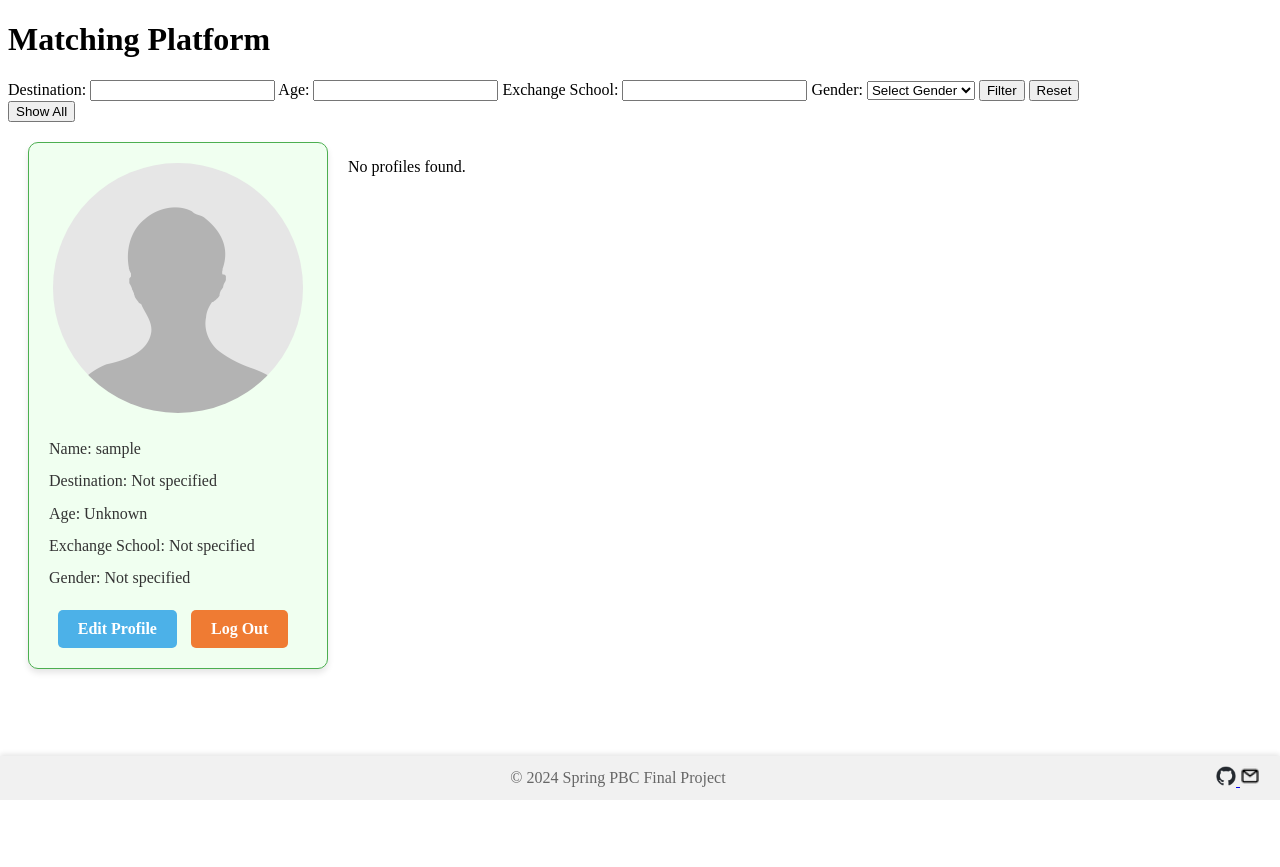
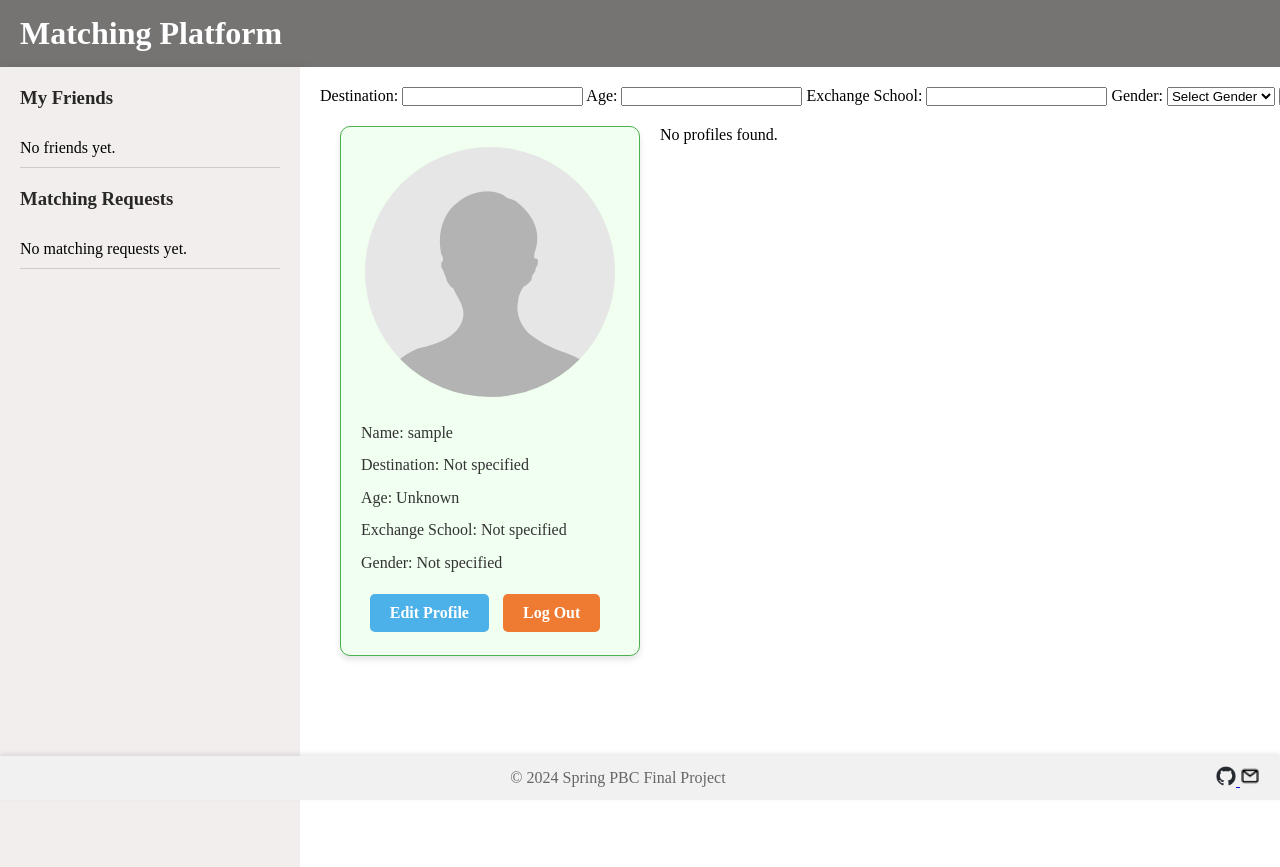
Before and after one commit to Bai1026/PBC_Final_Project, a Django app: page /show-all-profiles/ in a window 1280 px wide. Before the commit the page ends 800 px from the top, so only its background shows below. Run offline with Django 3.2, Linux system fonts and the light colour scheme; the visitor is signed in with stand-in values (Sample User, id 1); data comes from the database, SQL or seed files in the repository.

Commit message:
add sidebar, change position of 'show all' button

```diff
--- a/platform/login/urls.py
+++ b/platform/login/urls.py
@@ -1,6 +1,6 @@
 from django.urls import path
 from django.conf.urls import handler403, handler404
-from .views import user_login, welcome, register, user_matching, hide_profile, UserProfileUpdate, filter_function, show_all_profiles
+from .views import user_login, welcome, register, user_matching, hide_profile, UserProfileUpdate, filter_function, show_all_profiles, matching_list
 
 urlpatterns = [
     # path('login/', user_login, name='login'),
@@ -12,7 +12,8 @@ urlpatterns = [
     path('hide-profile/<str:username>/', hide_profile, name='hide_profile'),
     # 篩選路徑
     path('filter/', filter_function, name='filter_function'),
-    path('show-all-profiles/', show_all_profiles, name='show_all_profiles')
+    path('show-all-profiles/', show_all_profiles, name='show_all_profiles'),
+    path('matching-list/', matching_list, name='matching_list')
 ]
 
 handler403 = 'login.views.custom_403'
--- a/platform/login/views.py
+++ b/platform/login/views.py
@@ -182,3 +182,20 @@ def show_all_profiles(request):
         'profiles': profiles,
         'current_user_profile': current_user_profile
     })
+
+
+def matching_list(request):
+    # Retrieve the current user's profile
+    current_user_profile = UserProfile.objects.get(user=request.user)
+
+    # Fetch the list of friends (users that are already matched)
+    friends = []
+
+    # Fetch the list of matching requests received by the current user
+    matching_requests_received = []
+
+    return render(request, 'matching.html', {
+        'friends': friends,
+        'matching_requests_received': matching_requests_received,
+        'current_user_profile': current_user_profile
+    })
--- a/platform/myproject/static/css/matching.css
+++ b/platform/myproject/static/css/matching.css
@@ -1,9 +1,79 @@
+* {
+    margin: 0;
+    padding: 0;
+    box-sizing: border-box;
+}
+/* 標題 */
+.title-box {
+    background-color: #767373;
+    padding: 15px;
+}
+h1 {
+    margin-left: 5px;
+    color: #ffffff;
+}
+
+/* content + menu */
+body2 {
+    display: flex;
+    min-height: 100vh;
+    margin: 0;
+}
+
+/* menu */
+.menu {
+    background-color: #f3eeee; /* 灰色 */
+    height: 100vh;
+    width: 300px;
+    flex: 0 0 auto;
+    overflow: auto;
+    box-shadow: 5px 0px 10px rgba(0, 0, 0, 0.1); /* 右侧阴影 */
+}
+h3 {
+    margin: 20px;
+    color: #282726
+}
+ul {
+    list-style-type: none; /* 移除默认列表符号 */
+    padding: 0;
+    margin: 20px;
+    text-align: left;
+}
+ul li {
+    padding: 10px 0;
+    border-bottom: 1px solid #ccc; /* 添加分隔線 */
+    width: 100%;
+    box-sizing: border-box;
+}
+
+/* content */
+.content {
+    width: 100vw;
+    height: 100vh;
+    background-color: #ffffff;
+    padding: 20px; /* 添加內邊距 */
+    overflow: hidden;
+    flex: 1 1 auto;
+    display: flex; /* 将 content 区域设置为 flex 布局 */
+    flex-direction: column; /* 垂直方向排列子元素 */
+}
+
+form {
+    display: inline-block;
+}
+.form-container {
+    white-space: nowrap; /* 防止內容換行，反正就是讓show all跟其他按鈕同一行 */
+}
+
 .profile-container {
     display: flex;
     flex-wrap: wrap;
     flex-direction: row;
     gap: 20px;
     padding: 20px;
+    padding-bottom: 50px; /* 避免下緣被footer遮蓋 */
+    flex: 1; /* 占据 content 区域的剩余空间 */
+    overflow-y: auto; /* 添加垂直滚动条 */
 }
 
 .profile {
@@ -13,6 +83,7 @@
     box-shadow: 0 4px 6px rgba(0, 0, 0, 0.1);
     padding: 20px;
     width: 300px;  /* Adjusted width */
+    height: 530px; /* Adjusted height */
     box-sizing: border-box;
     display: flex;
     flex-direction: column;
--- a/platform/templates/matching.html
+++ b/platform/templates/matching.html
@@ -7,10 +7,36 @@
     <link rel="stylesheet" href="{% static 'css/matching.css' %}">
 </head>
 
-
-<body>
+<body1>
+    <div class="title-box">
         <h1>Matching Platform</h1>
-
+    </div>
+</body1>
+<body2>
+    <div class="menu">
+        <div class="friend-list">
+            <h3>My Friends</h3>
+            <ul>
+                {% for friend in friends %}
+                    <li>{{ friend }}</li>
+                {% empty %}
+                    <li>No friends yet.</li>
+                {% endfor %}
+            </ul>
+        </div>
+        <div class="matching-request">
+            <h3>Matching Requests</h3>
+            <ul>
+                {% for request in matching_requests_received %}
+                    <li>{{ request }}</li>
+                {% empty %}
+                    <li>No matching requests yet.</li>
+                {% endfor %}
+            </ul>
+        </div>
+    </div>
+    <div class="content">
+        <div class="form-container">
             <form method="POST" action="{% url 'filter_function' %}">
                 {% csrf_token %}
                 <label for="destination">Destination:</label>
@@ -34,9 +60,10 @@
             </form>
 
             <form method="GET" action="{% url 'show_all_profiles' %}">
-        <button type="submit">Show All</button>
+                <!-- 保持 Show All 按钮为空白，以便在这里定义样式 -->
+                <button type="submit" class="show-all">Show All</button>
             </form>
-
+        </div>
         <div class="profile-container">
             <div class="profile current-user">
                 {% if current_user_profile.avatar %}
@@ -86,7 +113,9 @@
             {% empty %}
             <p>No profiles found.</p>
             {% endfor %}
-</body>
+        </div>
+    </div>
+</body2>
 </html>
 
 <footer>
```
Lines whose indentation alone changed are shown as unchanged.
